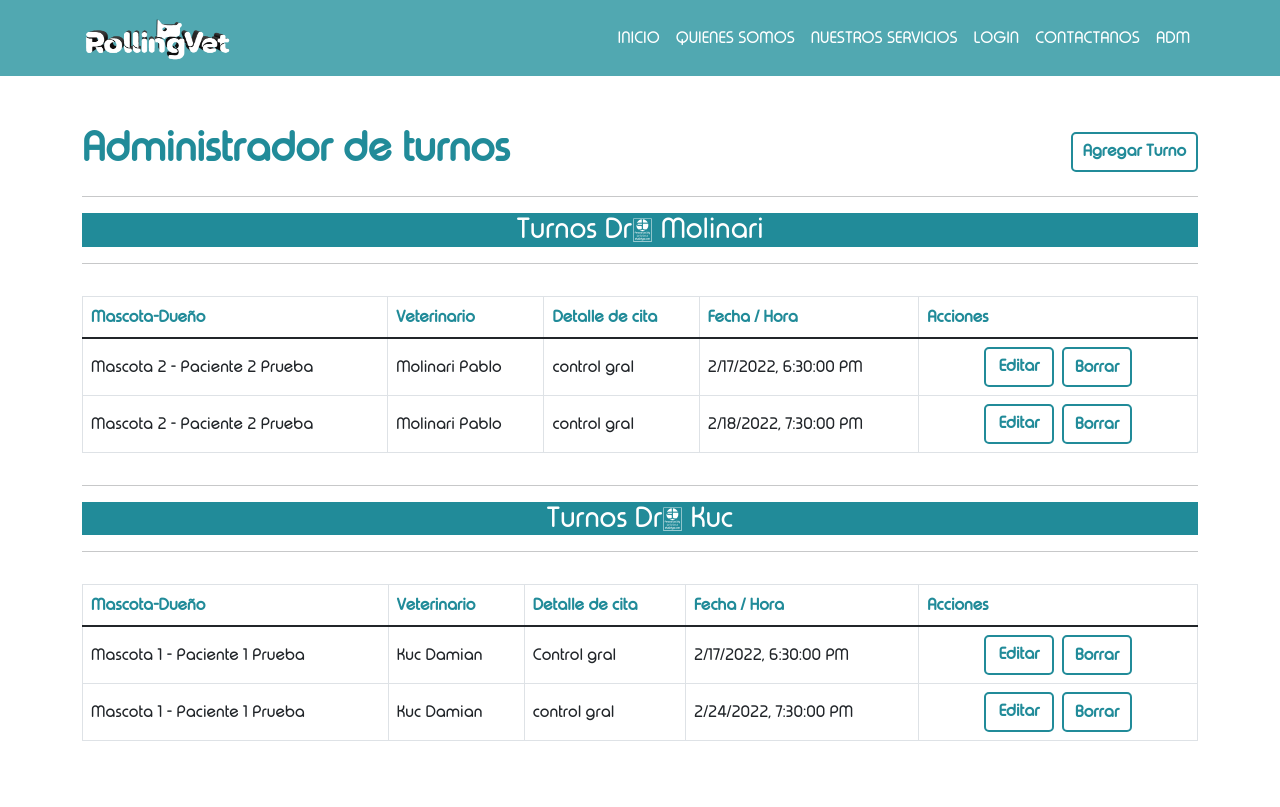
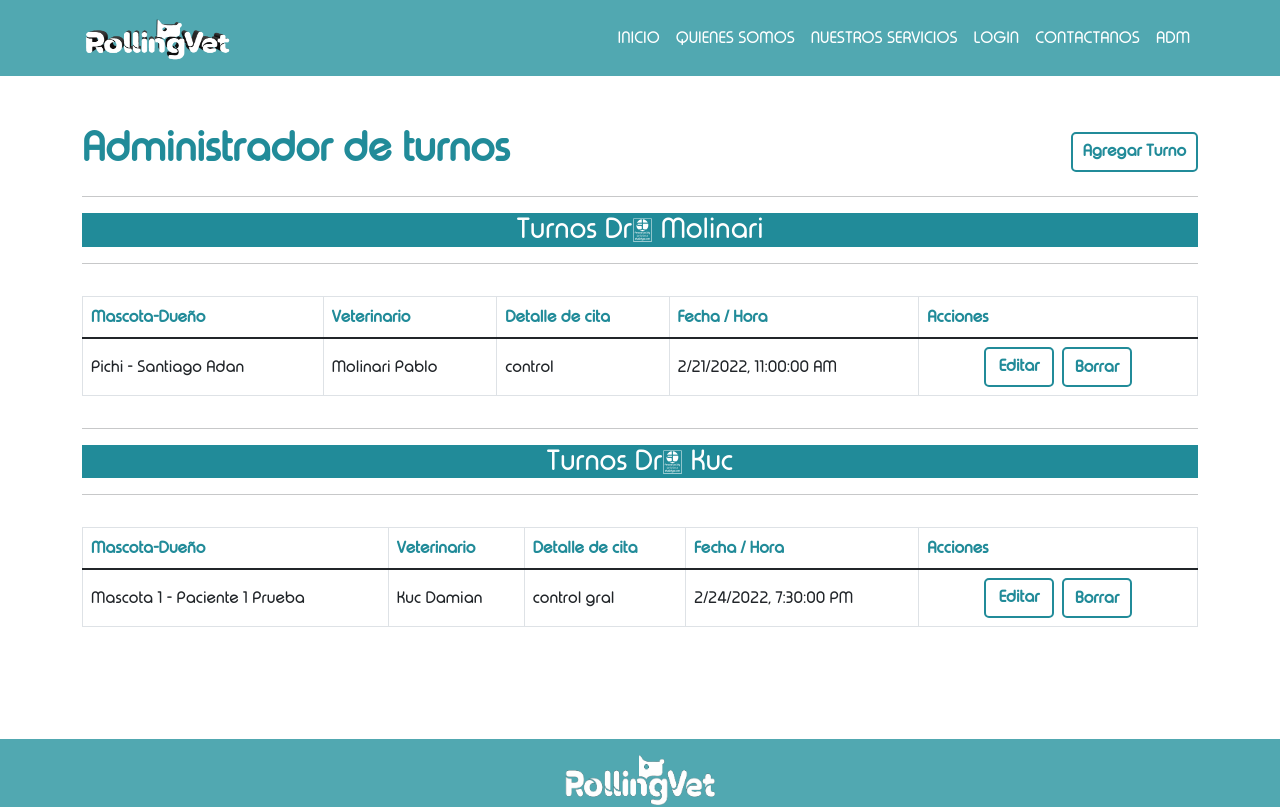
Before and after one commit to alanchibilisco/RollingVetProjectFE, a React (Create React App) app: page /Adm/turnos in a window 1280 px wide. Shown: the top 807 px of the page. Built offline with nearby package versions, Linux system fonts and the light colour scheme; data requests are answered from the project's data file.

Commit message:
se completo el autoDelete de turnos menores a la fecha actual

```diff
--- a/db.json
+++ b/db.json
@@ -33,20 +33,6 @@
   ],
   "turnos": [
     {
-      "detalleCita": "Control gral",
-      "veterinario": "Kuc Damian",
-      "mascota": "Mascota 1 - Paciente 1 Prueba",
-      "startDate": "Thu Feb 17 2022 15:30:00 GMT-0300 (hora estándar de Argentina)",
-      "id": 1
-    },
-    {
-      "detalleCita": "control gral\n",
-      "veterinario": "Molinari Pablo",
-      "mascota": "Mascota 2 - Paciente 2 Prueba",
-      "startDate": "Fri Feb 18 2022 16:30:00 GMT-0300 (hora estándar de Argentina)",
-      "id": 2
-    },
-    {
       "detalleCita": "control gral",
       "veterinario": "Kuc Damian",
       "mascota": "Mascota 1 - Paciente 1 Prueba",
@@ -54,10 +40,10 @@
       "id": 3
     },
     {
-      "detalleCita": "control gral",
+      "detalleCita": "control",
       "veterinario": "Molinari Pablo",
-      "mascota": "Mascota 2 - Paciente 2 Prueba",
-      "startDate": "Thu Feb 17 2022 15:30:00 GMT-0300 (hora estándar de Argentina)",
+      "mascota": "Pichi - Santiago Adan",
+      "startDate": "Mon Feb 21 2022 08:00:00 GMT-0300 (hora estándar de Argentina)",
       "id": 4
     }
   ]
--- a/src/App.js
+++ b/src/App.js
@@ -55,6 +55,7 @@ function App() {
     try {
       const res = await fetch(URLTurnos);
       const turnosApi = await res.json();
+      autoDelete(turnosApi);
       setTurnos(turnosApi);
     } catch (error) {
       console.log(error);
@@ -83,8 +84,23 @@ function App() {
     }
   };
   window.setInterval(getWeather, 600000);
-  //getWeather();
+  //Fin weather
 
+   //Auto borrado de turnos en funcion a la fecha
+   const autoDelete=(turnos)=>{
+     const borrar = async(turno)=>{
+       if(new Date(turno.startDate)<new Date()){
+        const res = await fetch(`${URLTurnos}/${turno.id}`, {
+          method: "DELETE",
+          headers: {
+            "Content-Type": "application/json",
+          },
+        });
+       }
+     }
+   turnos.map((turno)=>(borrar(turno)));
+   };
+   //fin borrado
   return (
     <div>
       <Router>
--- a/src/components/cruds/AdmTurnos.jsx
+++ b/src/components/cruds/AdmTurnos.jsx
@@ -8,7 +8,6 @@ import Turno from "./Turno";
 
 const AdmTurnos = ({ turnos, URLTurnos, getApiTurnos }) => {
    const sortTurnos = turnos;
-
     sortTurnos.sort((a, b) => {
       const as = a.startDate;
       const ad = new Date(as);
@@ -63,7 +62,7 @@ const AdmTurnos = ({ turnos, URLTurnos, getApiTurnos }) => {
           <hr className="container" />
            <h3 className="text-center bg-celeste-crud text-white">Turnos Dr. Kuc</h3>
         <hr className="container" />
-        { arrayMolinari.length!==0 ?
+        { arrayKuc.length!==0 ?
           <Table bordered hover responsive className="align-middle mt-3">
             <thead>
               <tr className="font-celeste-crud">
```
